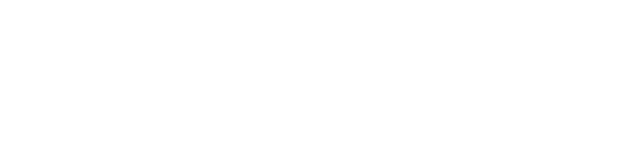
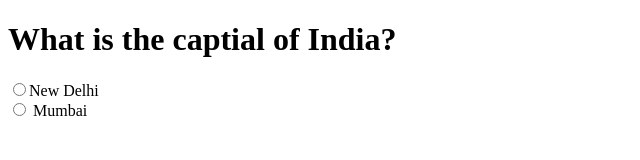
Before and after one commit to acciojob/trivia-kunj-21, a website: page main.html in a window 1280 px wide. Shown: the whole page, without its empty margins (0-640 px from the left). Drawn offline with Linux system fonts and the light colour scheme.

Commit message:
created a submission

```diff
--- a/main.html
+++ b/main.html
@@ -8,6 +8,14 @@
 
 <body>
 	<!-- the entire body must be written by student -->
+	<h1>What is the captial of India?</h1>
+
+
+	<input type="radio" id="option1" name="answere" value="New Delhi/>
+	<label for="option1" >New Delhi</label>
+	<br>
+	<input type="radio" id="option2" name="answere" value="Mumbai"/>
+	<label for="option2" >Mumbai</label>
     <script type="text/javascript" src="./script.js">
 </script>
 
```
